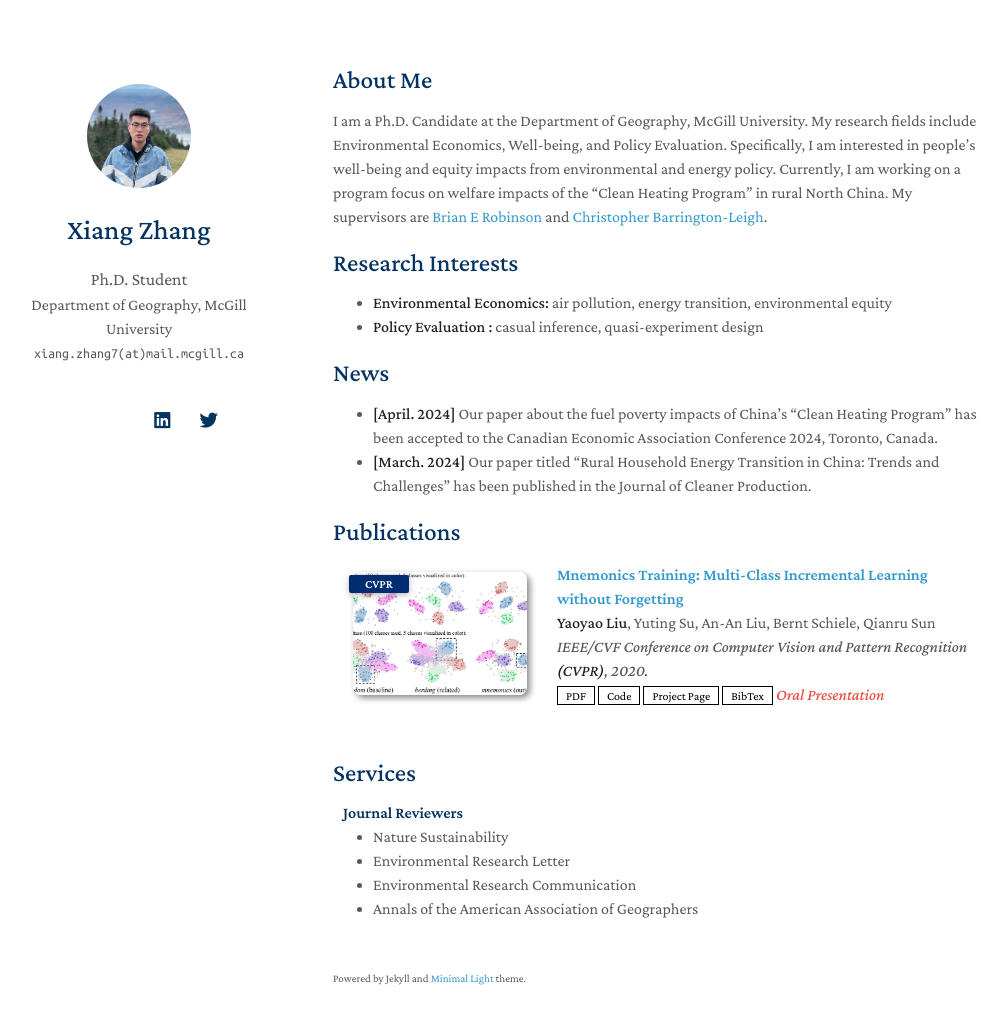
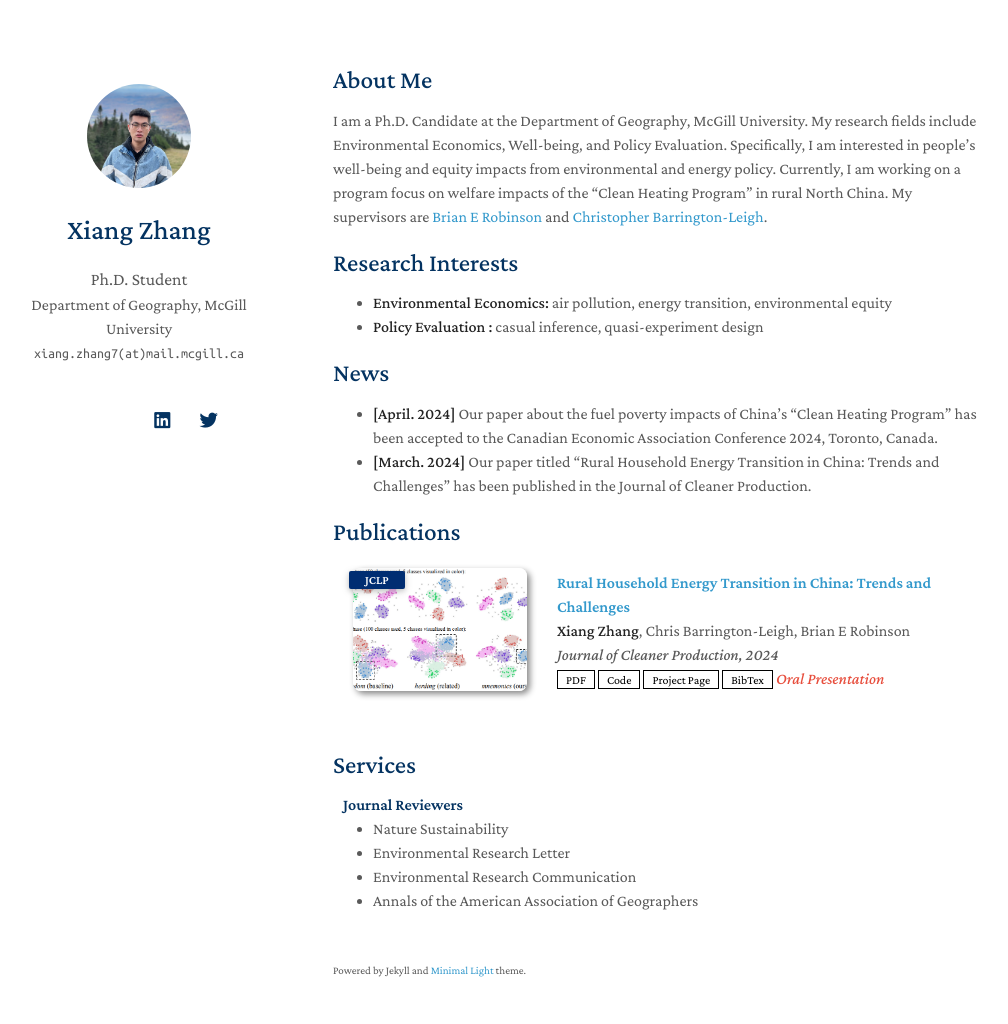
Before and after one commit to XiangShawnZhang/XiangShawnZhang.github.io, a Jekyll site: the page built from index.md, in a window 1280 px wide and 1059 px high. Shown: the top 1024 px of the window, without its empty margins (137-1145 px from the left). Built offline with Jekyll 4.4.1, drawn with Linux system fonts in a browser that asks for light colours; nearby versions of some CDN libraries; a style sheet for code colours, icons or effects is not loaded; our own code applies the rules of GitHub Pages for plain Markdown files.

Commit message:
Update publications.yml

```diff
--- a/_data/publications.yml
+++ b/_data/publications.yml
@@ -1,9 +1,9 @@
 main:
 
-  - title: "Mnemonics Training: Multi-Class Incremental Learning without Forgetting"
-    authors: <strong>Yaoyao Liu</strong>, Yuting Su, An-An Liu, Bernt Schiele, Qianru Sun
-    conference_short: CVPR
-    conference: IEEE/CVF Conference on Computer Vision and Pattern Recognition <strong>(CVPR)</strong>, 2020.
+  - title: "Rural Household Energy Transition in China: Trends and Challenges"
+    authors: <strong>Xiang Zhang</strong>, Chris Barrington-Leigh, Brian E Robinson
+    conference_short: JCLP
+    conference: Journal of Cleaner Production, 2024
     pdf: https://arxiv.org/pdf/2002.10211.pdf
     code: https://github.com/yaoyao-liu/class-incremental-learning/tree/main/mnemonics-training
     page: https://class-il.mpi-inf.mpg.de/mnemonics/
```
